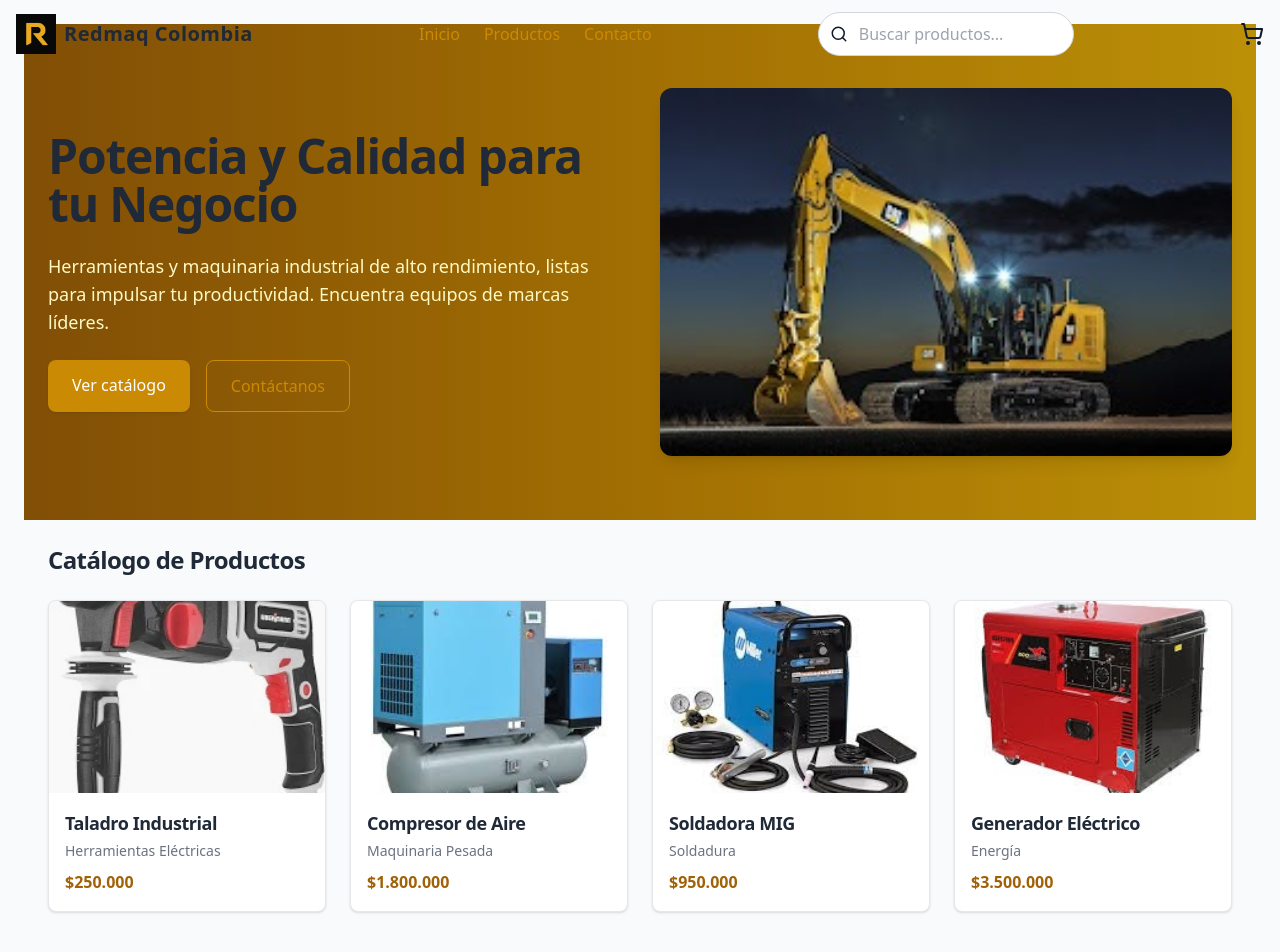
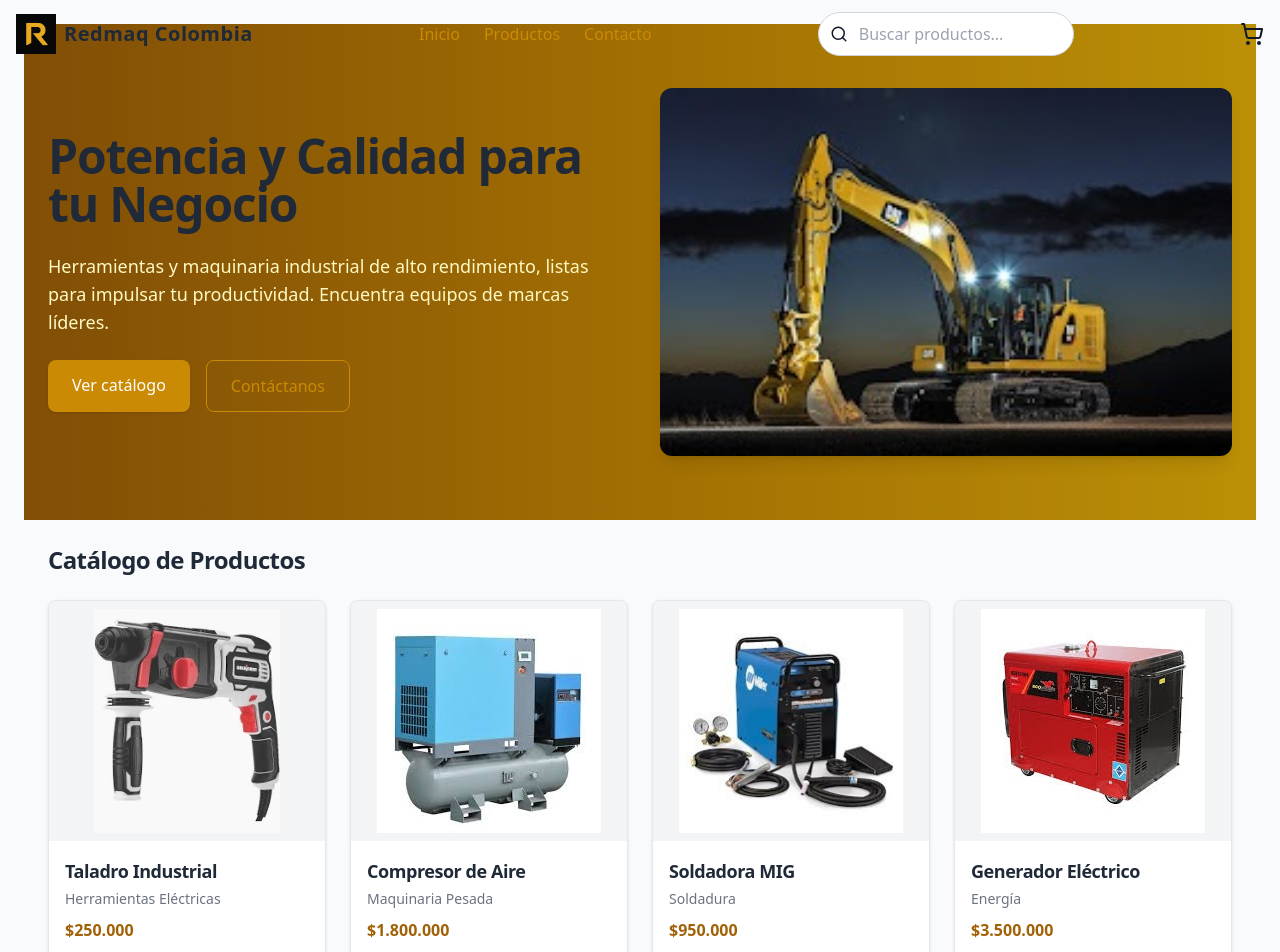
Before and after one commit to eltong5/redmaq, a Next.js app: page / in a window 1280 px wide. Shown: the top 952 px of the page. Built offline with nearby package versions, Linux system fonts and the light colour scheme.

Commit message:
to vercel

```diff
--- a/app/page.tsx
+++ b/app/page.tsx
@@ -1,6 +1,7 @@
 // app/page.tsx
 import Hero from "@/components/Hero";
 import Link from "next/link";
+import Image from "next/image";
 
 interface Producto {
   id: number;
@@ -37,7 +38,9 @@ export default async function Home() {
         <h1 className="text-2xl font-bold mb-6">Catálogo de Productos</h1>
 
         {productos.length === 0 ? (
-          <p className="text-gray-600">No hay productos disponibles en este momento.</p>
+          <p className="text-gray-600">
+            No hay productos disponibles en este momento.
+          </p>
         ) : (
           <div className="grid grid-cols-1 sm:grid-cols-2 lg:grid-cols-4 gap-6">
             {productos.map((producto) => (
@@ -47,11 +50,17 @@ export default async function Home() {
                 className="block"
               >
                 <div className="border rounded-lg overflow-hidden shadow hover:shadow-lg transition cursor-pointer bg-white">
-                  <img
-                    src={producto.imagen}
-                    alt={producto.nombre}
-                    className="w-full h-48 object-cover"
-                  />
+                  <div className="w-full h-60 relative bg-gray-100">
+                    <Image
+                      src={producto.imagen}
+                      alt={producto.nombre}
+                      fill
+                      className="object-contain p-2"
+                      sizes="(max-width: 768px) 100vw,
+                             (max-width: 1200px) 50vw,
+                             25vw"
+                    />
+                  </div>
                   <div className="p-4">
                     <h2 className="font-bold text-lg mb-1">{producto.nombre}</h2>
                     <p className="text-sm text-gray-500 mb-2">
--- a/app/productos/[id]/page.tsx
+++ b/app/productos/[id]/page.tsx
@@ -1,4 +1,3 @@
-// app/productos/[id]/page.tsx
 import { notFound } from "next/navigation";
 import SuggestedProducts from "@/components/SuggestedProducts";
 import AddToCartButton from "@/components/AddToCartButtonClient";
@@ -18,10 +17,10 @@ export default async function ProductoPage({
 }: {
   params: { id: string };
 }) {
-  const res = await fetch(
-    `${process.env.NEXT_PUBLIC_BASE_URL}/api/productos?id=${params.id}`,
-    { cache: "no-store" }
-  );
+  // ✅ Usar fetch relativo (no localhost)
+  const res = await fetch(`/api/productos?id=${params.id}`, {
+    cache: "no-store",
+  });
 
   if (!res.ok) return notFound();
 
@@ -46,18 +45,14 @@ export default async function ProductoPage({
           </p>
           <p className="mb-4">{producto.descripcion}</p>
 
-          {producto.especificaciones?.length > 0 && (
-            <>
           <h3 className="font-semibold mb-2">Especificaciones:</h3>
           <ul className="list-disc pl-5 space-y-1 text-gray-700 mb-6">
             {producto.especificaciones.map((esp, idx) => (
               <li key={idx}>{esp}</li>
             ))}
           </ul>
-            </>
-          )}
 
-          {/* Botón Agregar al carrito (Client Component) */}
+          {/* Botón Agregar al carrito */}
           <AddToCartButton producto={producto} />
         </div>
       </div>
--- a/app/productos/page.tsx
+++ b/app/productos/page.tsx
@@ -1,6 +1,6 @@
 "use client";
 
-import { useState, useEffect, useCallback, Suspense } from "react";
+import { useState, useEffect, useCallback } from "react";
 import { useSearchParams, useRouter } from "next/navigation";
 import Sidebar from "@/components/Sidebar";
 import ProductCard from "@/components/ProductCard";
@@ -19,7 +19,7 @@ type Filtros = {
   precio: [number, number];
 };
 
-function ProductosPageContent() {
+export default function ProductosPage() {
   const searchParams = useSearchParams();
   const router = useRouter();
 
@@ -50,7 +50,7 @@ function ProductosPageContent() {
     [router]
   );
 
-  // Traer productos desde API
+  // Traer productos desde API según filtros
   const fetchProductos = async (f: Filtros) => {
     setLoading(true);
     const params = new URLSearchParams();
@@ -97,11 +97,3 @@ function ProductosPageContent() {
     </div>
   );
 }
-
-export default function ProductosPage() {
-  return (
-    <Suspense fallback={<p>Cargando página...</p>}>
-      <ProductosPageContent />
-    </Suspense>
-  );
-}
```
Lines whose indentation alone changed are shown as unchanged.
